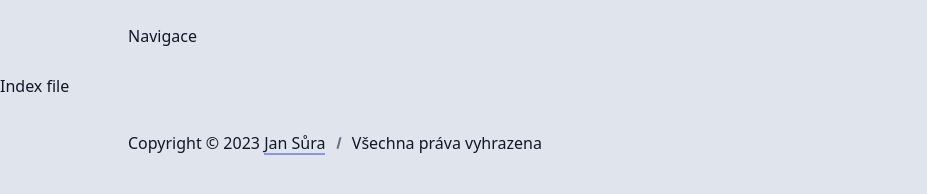
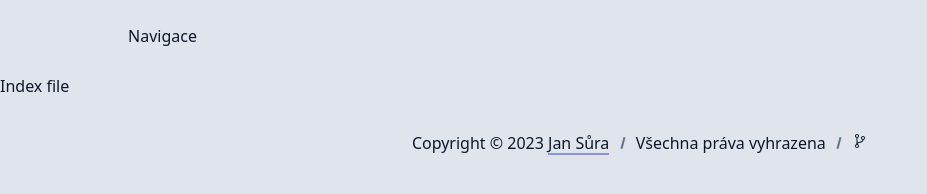
Before and after one commit to jsuradesign/jan-sura.cz, a website built with Vite: page src/index.html in a window 1280 px wide. Shown: the whole page, without its empty margins (0-927 px from the left). Built offline with nearby package versions, Linux system fonts and the light colour scheme; a web font is replaced by a local one.

Commit message:
Update footer

```diff
--- a/src/html/partials/footer.html
+++ b/src/html/partials/footer.html
@@ -1,9 +1,13 @@
+{% import 'src/html/macros/icon.html' as icon %}
+
 <section class="copyright">
-  <div class="container">
+  <div class="container text-center">
     <p>
       Copyright &copy; <span id="copy-year"></span> <a href="index.html">Jan Sůra</a>
       <span class="separator"></span>
       Všechna práva vyhrazena
+      <span class="separator"></span>
+      <a href="{{ repoUrl }}" target="_blank" title="{{ siteName }} github repository" class="no-border">{{ icon.icon("git-branch", "16", "body-color", "svg-icon") }} {{ version }}</a>
     </p>
   </div>
 </section>
```
